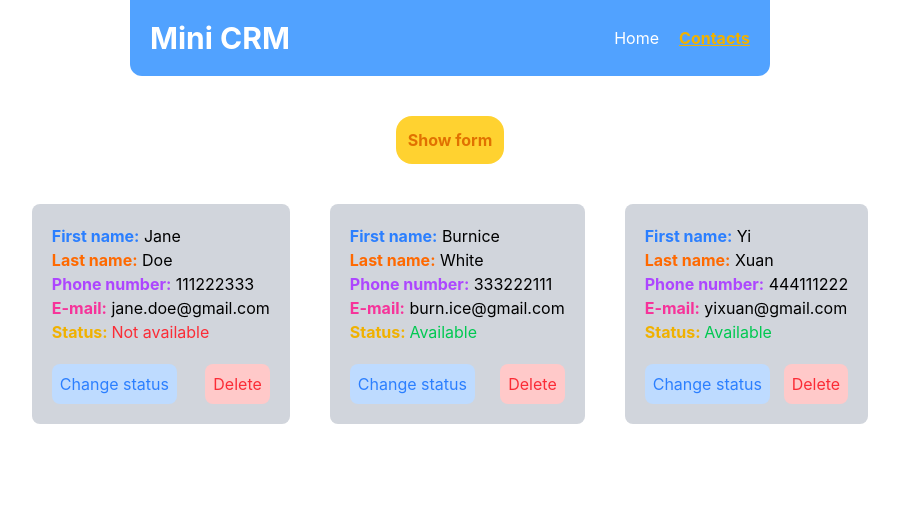
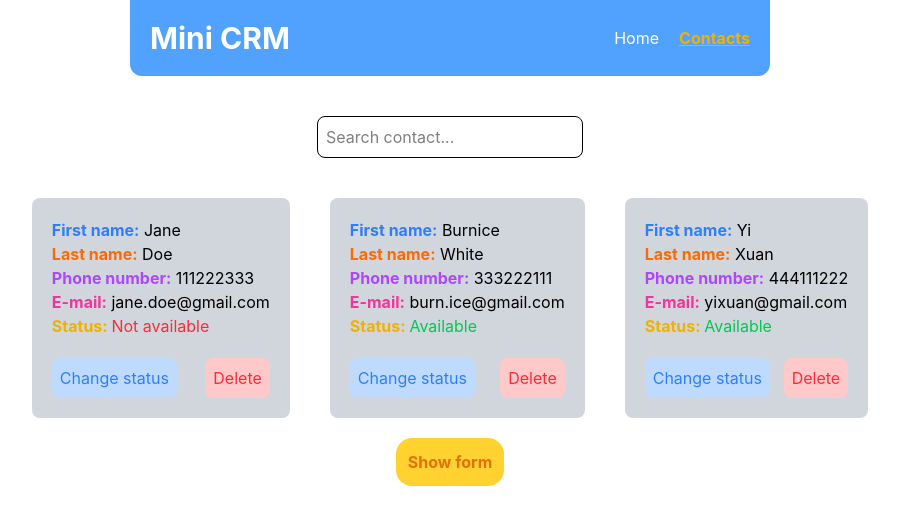
Before and after one commit to xKerelek/Angular, an Angular app: page /contacts in a window 1280 px wide. Shown: the top 524 px of the page, without its empty margins (190-1089 px from the left). Built offline with nearby package versions, Linux system fonts and the light colour scheme; data requests are answered from the project's data file.

Commit message:
Dodanie wyszukiwania kontaktów po imieniu i nazwisku

```diff
--- a/src/app/contact.service.ts
+++ b/src/app/contact.service.ts
@@ -25,5 +25,4 @@ export class ContactService {
   deleteContacts(id: string): Observable<any> {
     return this.http.delete<any>(`${this.apiUrl}/${id}`);
   }
-
 }
--- a/src/app/contact/contact.component.html
+++ b/src/app/contact/contact.component.html
@@ -1,14 +1,9 @@
-<div class="flex justify-center"  *ngIf="!isFormOpen">
-  <button type="button" class="bg-amber-300 p-3 rounded-2xl text-amber-600 font-bold cursor-pointer" (click)="toggleModal()">Show form</button>
+<div class="flex justify-center">
+  <input type="text" [(ngModel)]="searchText" placeholder="Search contact..." class="border p-2 rounded-lg">
 </div>
-<div class="flex justify-center"  *ngIf="isFormOpen">
-  <button type="button" class="bg-orange-300 p-3 rounded-2xl text-orange-600 font-bold cursor-pointer" (click)="toggleModal()">Close form</button>
-</div>
-<app-add-contact *ngIf="isFormOpen" (addContactEvent)="onAddContact($event)"></app-add-contact>
-
 
 <div class="flex flex-row gap-10 justify-center mt-10">
-  <div *ngFor="let contact of initialData" class="bg-gray-300 p-5 rounded-lg mb-5">
+  <div *ngFor="let contact of filteredContacts" class="bg-gray-300 p-5 rounded-lg mb-5">
       <p>
         <span class="text-blue-500 font-bold">First name:</span> {{contact.firstName}}
       </p>
@@ -29,6 +24,13 @@
       <button type="button" class="bg-blue-200 p-2 rounded-lg text-blue-500 cursor-pointer" (click)="onChangeStatus(contact)">Change status</button>
       <button type="button" class="bg-red-200 p-2 rounded-lg text-red-500 cursor-pointer" (click)="onDelete(contact)">Delete</button>
     </div>
-
     </div>
 </div>
+
+<div class="flex justify-center"  *ngIf="!isFormOpen">
+  <button type="button" class="bg-amber-300 p-3 rounded-2xl text-amber-600 font-bold cursor-pointer" (click)="toggleModal()">Show form</button>
+</div>
+<div class="flex justify-center"  *ngIf="isFormOpen">
+  <button type="button" class="bg-orange-300 p-3 rounded-2xl text-orange-600 font-bold cursor-pointer" (click)="toggleModal()">Close form</button>
+</div>
+<app-add-contact *ngIf="isFormOpen" (addContactEvent)="onAddContact($event)"></app-add-contact>
--- a/src/app/contact/contact.component.ts
+++ b/src/app/contact/contact.component.ts
@@ -1,12 +1,13 @@
 import {Component, inject, OnInit} from '@angular/core';
-import { CommonModule} from '@angular/common';
+import { CommonModule } from '@angular/common';
+import { FormsModule } from '@angular/forms'
 import { AddContactComponent } from '../add-contact/add-contact.component';
-import {ContactService} from '../contact.service';
+import { ContactService } from '../contact.service';
 
 
 @Component({
   selector: 'app-contact',
-  imports: [CommonModule, AddContactComponent],
+  imports: [CommonModule, AddContactComponent, FormsModule],
   templateUrl: './contact.component.html',
   standalone: true,
   styleUrl: './contact.component.css'
@@ -14,6 +15,7 @@ import {ContactService} from '../contact.service';
 export class ContactComponent implements OnInit {
   isFormOpen: boolean = false;
   initialData: any[] = [];
+  searchText = '';
   contactService = inject(ContactService);
 
 
@@ -51,6 +53,16 @@ export class ContactComponent implements OnInit {
     });
   }
 
+  get filteredContacts() {
+    if (!this.searchText) {
+      return this.initialData;
+    }
+
+    const lowerCaseText = this.searchText.toLowerCase();
+    return this.initialData.filter((contacts) =>
+    contacts.firstName.toLowerCase().includes(lowerCaseText) || contacts.lastName.toLowerCase().includes(lowerCaseText));
+  }
+
   toggleModal() {
     this.isFormOpen = !this.isFormOpen;
   }
```
